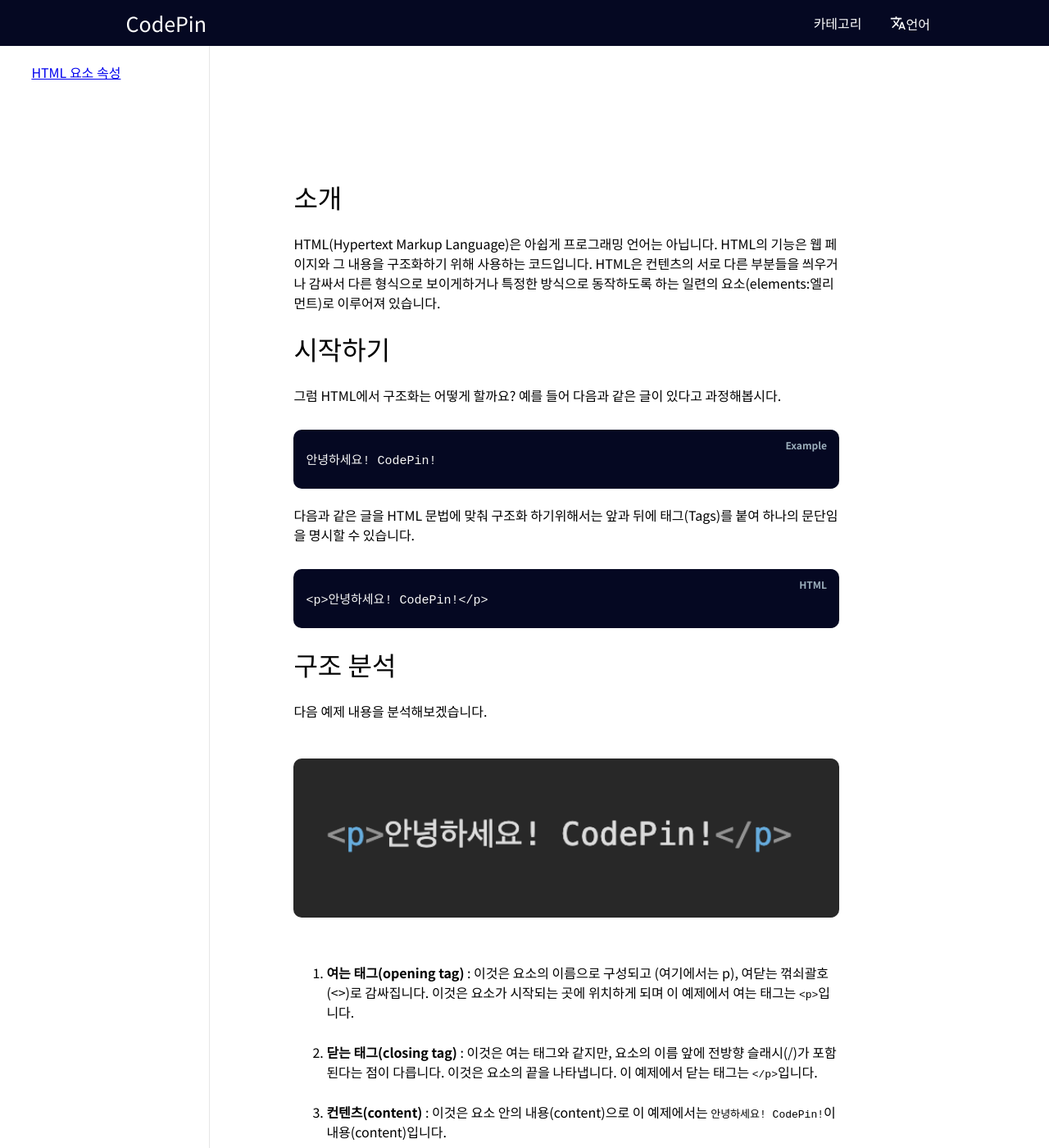
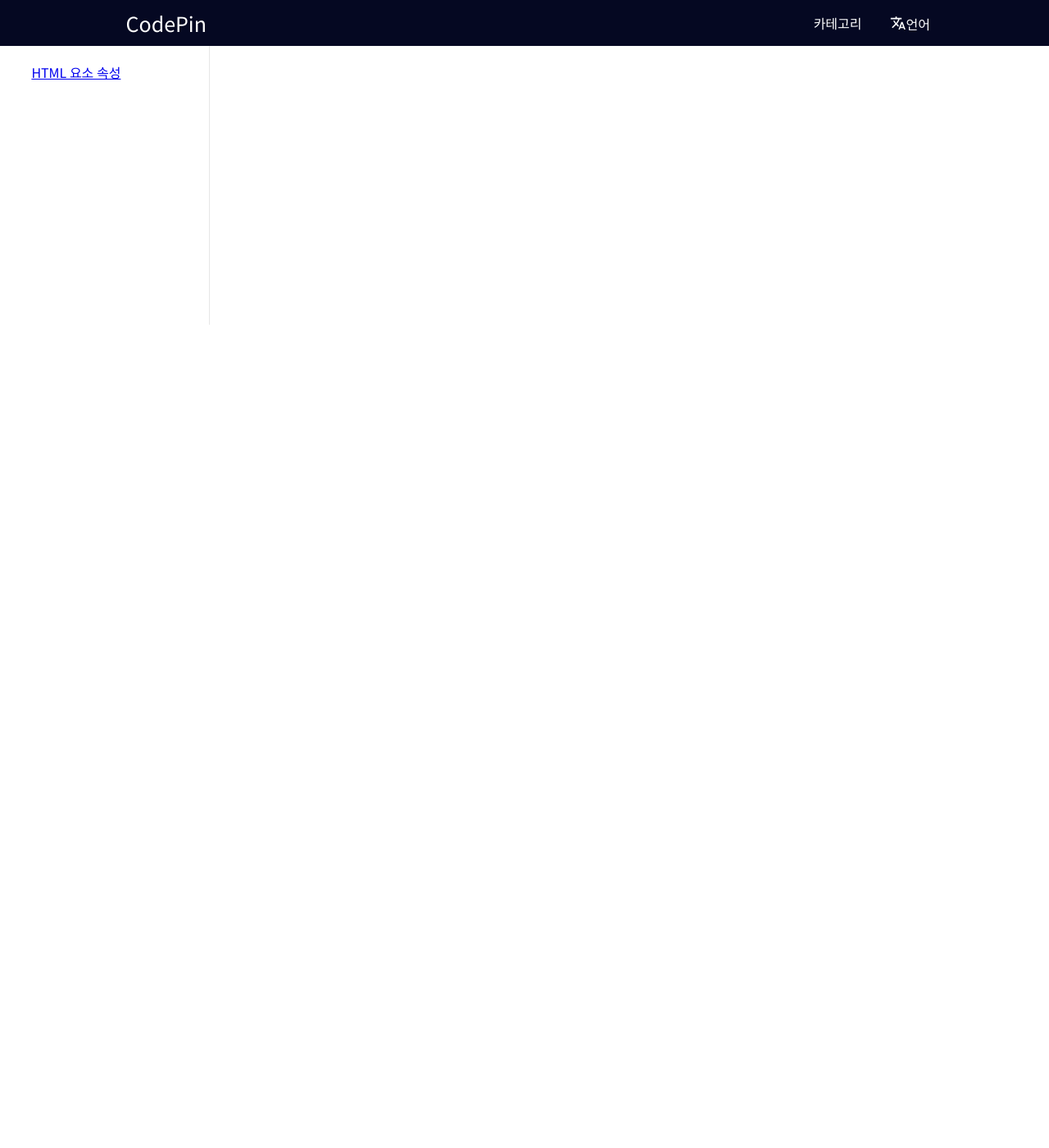
Before and after one commit to WADE-OSS/CodePin, a Jekyll site: the page built from category/html.md, in a window 1280 px wide and 1400 px high. Shown: the whole window at 82% size. Built offline with Jekyll 4.4.1, drawn with Linux system fonts in a browser that asks for light colours; Markdown is read by kramdown in place of the engine named in the settings; some of the changed text lies outside the part shown.

Commit message:
Update html.md

````diff
--- a/category/html.md
+++ b/category/html.md
@@ -3,30 +3,4 @@ layout: category
 title : HTML
 subtitle : HTML - Hypertext Markup Language
 info : HTML(Hypertext Markup Language)에 대한 소개와 구조화를 설명합니다.
-categories : [HTML]
 ---
-
-# 소개
-HTML(Hypertext Markup Language)은 아쉽게 프로그래밍 언어는 아닙니다. HTML의 기능은 웹 페이지와 그 내용을 구조화하기 위해 사용하는 코드입니다. HTML은 컨텐츠의 서로 다른 부분들을 씌우거나 감싸서 다른 형식으로 보이게하거나 특정한 방식으로 동작하도록 하는 일련의 요소(elements:엘리먼트)로 이루어져 있습니다.
-
-# 시작하기
-그럼 HTML에서 구조화는 어떻게 할까요? 예를 들어 다음과 같은 글이 있다고 과정해봅시다.
-```ex
-안녕하세요! CodePin!
-```
-다음과 같은 글을 HTML 문법에 맞춰 구조화 하기위해서는 앞과 뒤에 태그(Tags)를 붙여 하나의 문단임을 명시할 수 있습니다.
-```html
-<p>안녕하세요! CodePin!</p>
-```
-
-# 구조 분석
-다음 예제 내용을 분석해보겠습니다.
-
-![](https://developer.wade.pw/assets/contents/htmlstructure.png)
-
-1. **여는 태그(opening tag)** : 이것은 요소의 이름으로 구성되고 (여기에서는 p), 여닫는 꺾쇠괄호(<>)로 감싸집니다. 이것은 요소가 시작되는 곳에 위치하게 되며 이 예제에서 여는 태그는 `<p>`입니다.
-2. **닫는 태그(closing tag)** : 이것은 여는 태그와 같지만, 요소의 이름 앞에 전방향 슬래시(/)가 포함된다는 점이 다릅니다. 이것은 요소의 끝을 나타냅니다. 이 예제에서 닫는 태그는 `</p>`입니다.
-3. **컨텐츠(content)** : 이것은 요소 안의 내용(content)으로 이 예제에서는 `안녕하세요! CodePin!`이 내용(content)입니다.
-4. **요소(element)** : 요소는 여는 태그와 닫는 태그, 그리고 컨텐츠로 이루어집니다. 위 사진에서는 `<p>안녕하세요! CodePin!</p>`이 하나의 요소입니다.
-
-또한 요소는 속성(Attributes)을 가질 수 있게됩니다.
````
